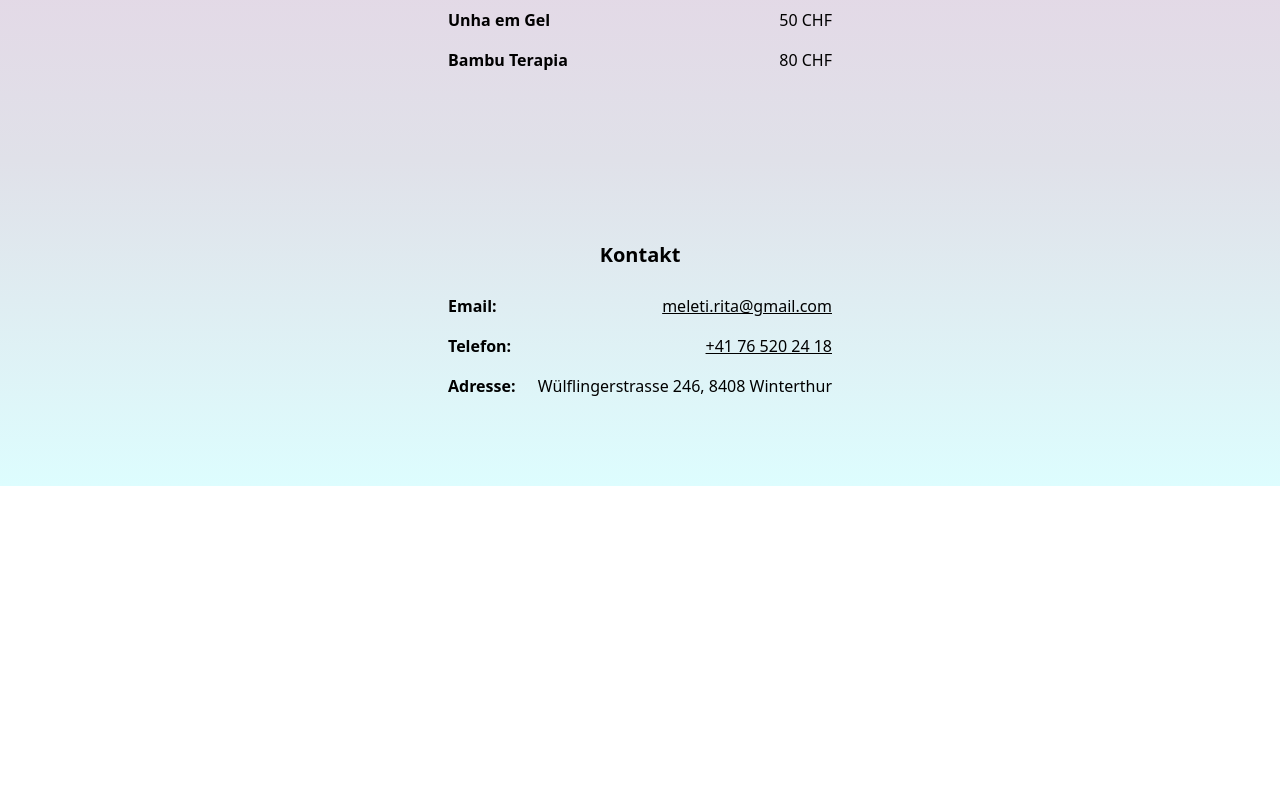
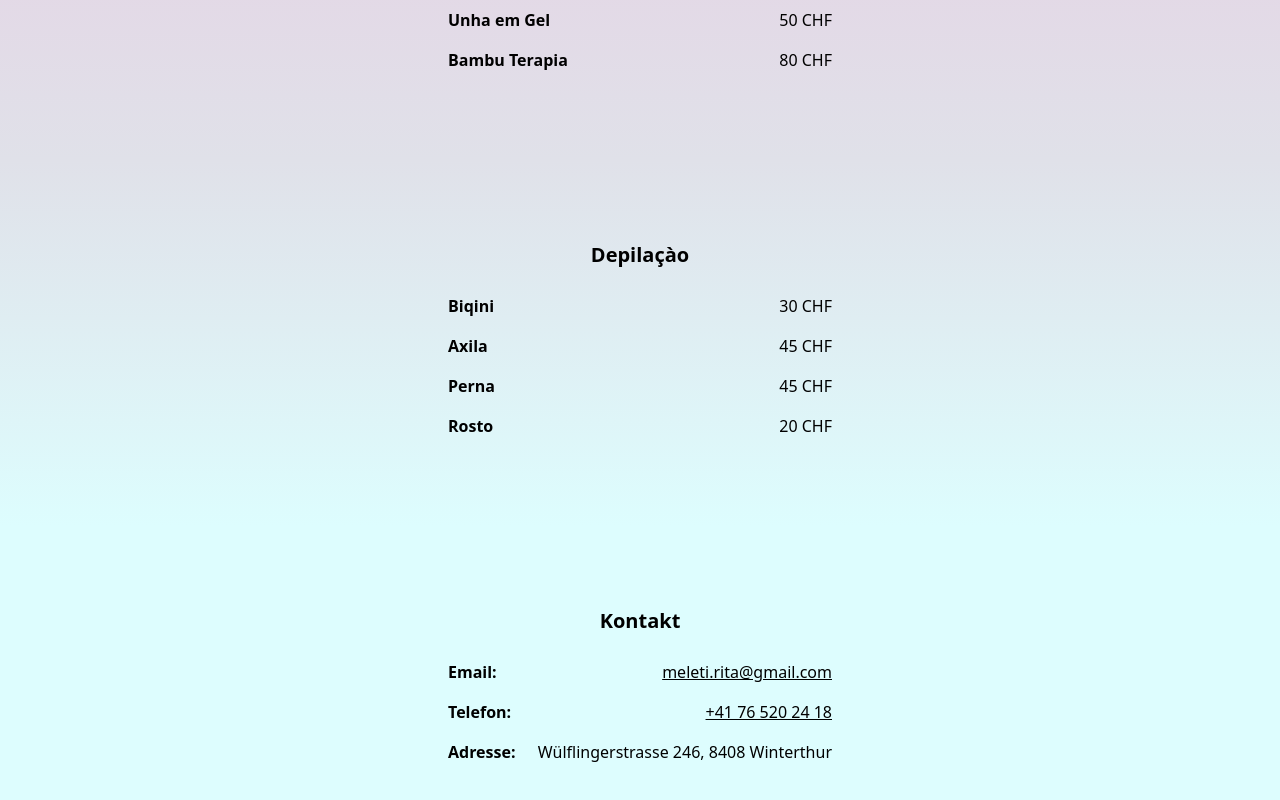
Before and after one commit to lemeleti/rita-massage-website, a React (Vite) app: page / in a window 1280 px wide. Shown: the part 606-1406 px from the top of the page. Before the commit the page ends 1092 px from the top, so only its background shows below. Built offline with nearby package versions, Linux system fonts and the light colour scheme.

Commit message:
Add new section

```diff
--- a/src/App.tsx
+++ b/src/App.tsx
@@ -29,8 +29,24 @@ function App() {
         </Section>
 
         <Section
+          title="Depilaçào"
+          className="bg-gradient-secondary-accent"
+        >
+          <div className="mx-auto mt-4 w-full md:w-3/4 xl:w-1/2">
+            <ServiceList
+              services={[
+                { name: 'Biqini', price: '30 CHF' },
+                { name: 'Axila', price: '45 CHF' },
+                { name: 'Perna', price: '45 CHF' },
+                { name: 'Rosto', price: '20 CHF' },
+              ]}
+            />
+          </div>
+        </Section>
+
+        <Section
           title="Kontakt"
-          className="bg-gradient-secondary-accent"
+          className="bg-accent"
         >
           <div className="mx-auto mt-4 w-full md:w-3/4 xl:w-1/2">
             <ContactInfo
```
